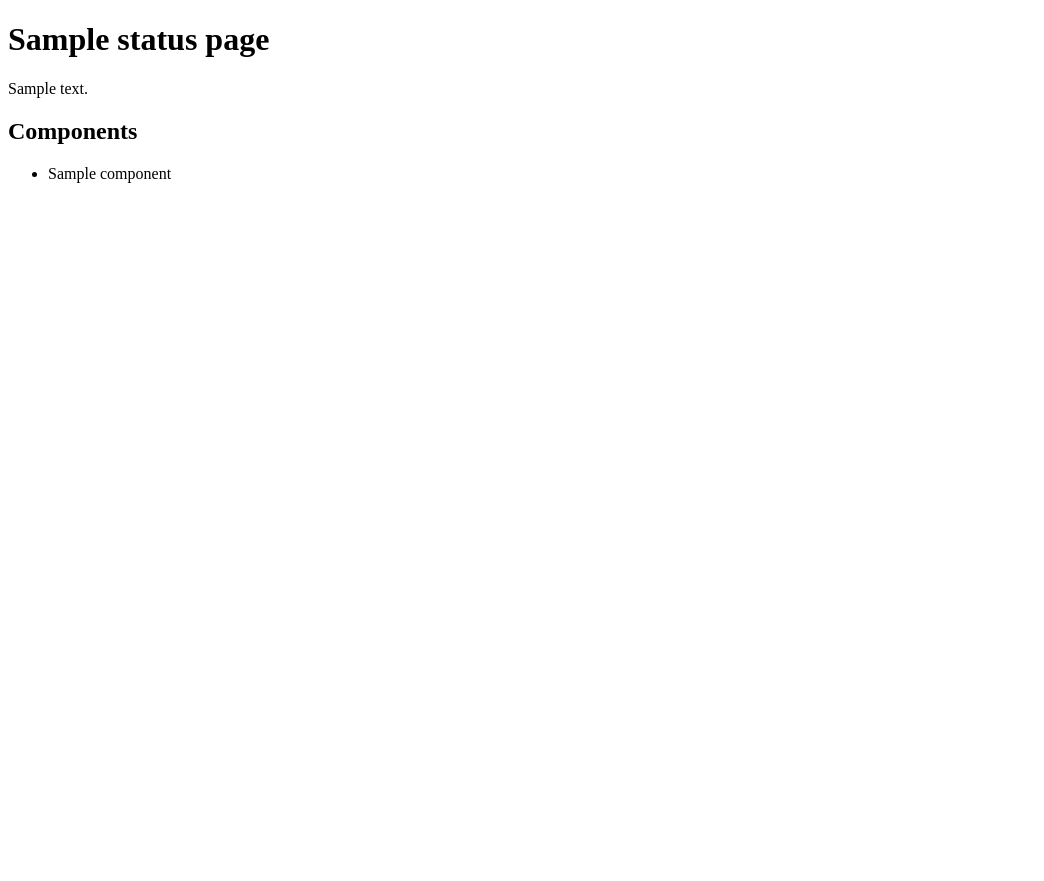
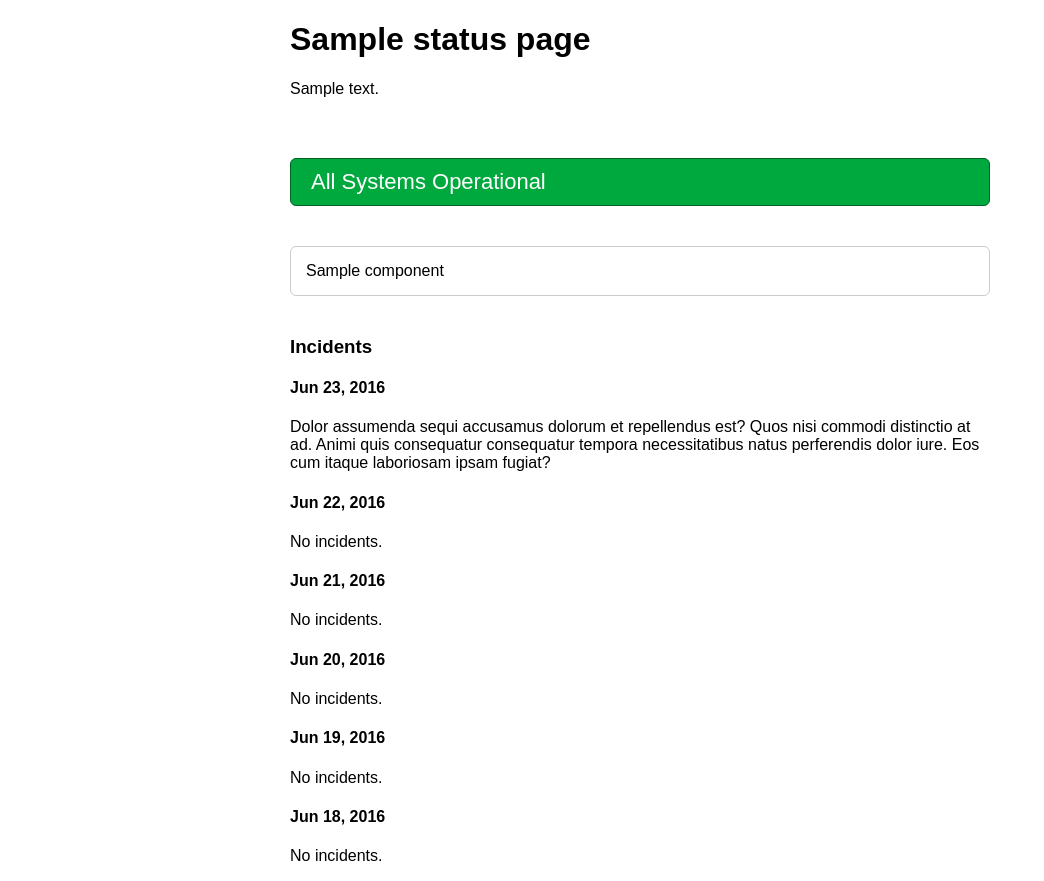
Before and after one commit to leonardoarroyo/easystatus, a Django app: template statuspage/templates/index.html in a window 1280 px wide. Shown: the whole page, without its empty margins (0-1044 px from the left). Before the commit the page ends 183 px from the top, so only its background shows below. Run offline with Django 3.2, Linux system fonts and the light colour scheme; tables that the repository leaves empty hold one stand-in row (values such as "Sample post"); the template is opened without the code that fills it: values that come from a table or form of the project are taken from there, most other values are stand-ins (such as "Sample title", 1, 10 or a date in 2020).

Commit message:
Add some content and style do status page

```diff
--- a/statuspage/templates/base.html
+++ b/statuspage/templates/base.html
@@ -3,9 +3,50 @@
 <head>
   <meta charset="UTF-8">
   <title></title>
+  <style>
+    body {
+      font-family: sans-serif;
+    }
+    .container {
+      max-width: 700px;
+      margin: auto auto;
+    }
+    .status {
+      background: #00A93E;
+      border: 1px solid #006324;
+      padding: 10px 20px;
+      border-radius: 6px;
+      color: white;
+      font-size: 22px;
+      margin-top: 60px;
+    }
+    .components {
+      list-style: none;
+      padding: 0;
+      margin-top: 40px;
+      margin-bottom: 40px;
+    }
+    .components li {
+      margin: 0 0;
+      border: 1px solid #ccc;
+      padding: 15px 15px;
+      border-bottom: none;
+    }
+    .components li:first-child {
+      border-top-left-radius: 6px;
+      border-top-right-radius: 6px;
+    }
+    .components li:last-child {
+      border: 1px solid #ccc;
+      border-bottom-left-radius: 6px;
+      border-bottom-right-radius: 6px;
+    }
+  </style>
 </head>
 <body>
-  {% block content %}
-  {% endblock content %}
+  <div class="container">
+    {% block content %}
+    {% endblock content %}
+  </div>
 </body>
 </html>
--- a/statuspage/templates/index.html
+++ b/statuspage/templates/index.html
@@ -3,10 +3,28 @@
 {% block content %}
   <h1>{{status_page.name}}</h1>
   <p>{{status_page.description}}</p>
-  <h2>Components</h2>
-  <ul>
+
+  <div class="status">
+    All Systems Operational
+  </div>
+
+  <ul class="components">
   {% for component in components %}
     <li>{{component.name}}</li>
   {% endfor %}
   </ul>
+
+  <h3>Incidents</h3>
+  <h4>Jun 23, 2016</h4>
+  <p>Dolor assumenda sequi accusamus dolorum et repellendus est? Quos nisi commodi distinctio at ad. Animi quis consequatur consequatur tempora necessitatibus natus perferendis dolor iure. Eos cum itaque laboriosam ipsam fugiat?</p>
+  <h4>Jun 22, 2016</h4>
+  <p>No incidents.</p>
+  <h4>Jun 21, 2016</h4>
+  <p>No incidents.</p>
+  <h4>Jun 20, 2016</h4>
+  <p>No incidents.</p>
+  <h4>Jun 19, 2016</h4>
+  <p>No incidents.</p>
+  <h4>Jun 18, 2016</h4>
+  <p>No incidents.</p>
 {% endblock content %}
```
